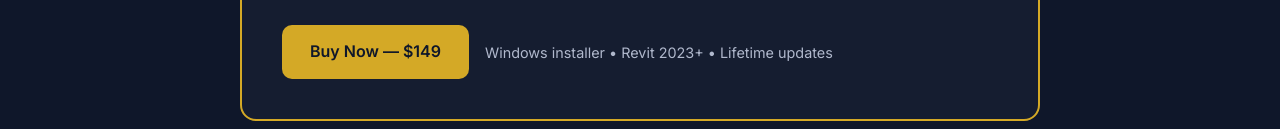
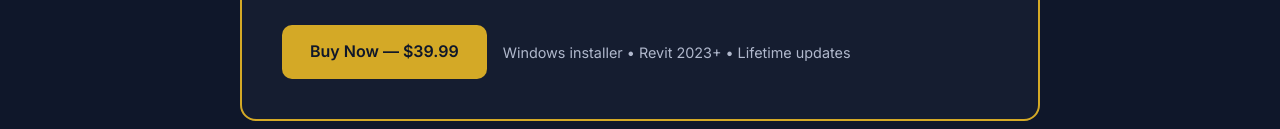
Before and after one commit to jergrif73/jgriffithtech-landing, a plain HTML site: page index.html in a window 1280 px wide. Shown: the part 2346-2475 px from the top of the page. Drawn offline with Linux system fonts and the light colour scheme.

Commit message:
Lower SeeNSay price to $39.99 for launch

```diff
--- a/index.html
+++ b/index.html
@@ -155,7 +155,7 @@
             </div>
           </div>
           <div style="display:flex;align-items:center;gap:16px;flex-wrap:wrap;">
-            <a href="https://jergrif.gumroad.com/l/seensay" class="btn btn-primary" target="_blank">Buy Now — $149</a>
+            <a href="https://jergrif.gumroad.com/l/seensay" class="btn btn-primary" target="_blank">Buy Now — $39.99</a>
             <span style="color:var(--text-secondary);font-size:0.9rem;">Windows installer &bull; Revit 2023+ &bull; Lifetime updates</span>
           </div>
         </div>
```
